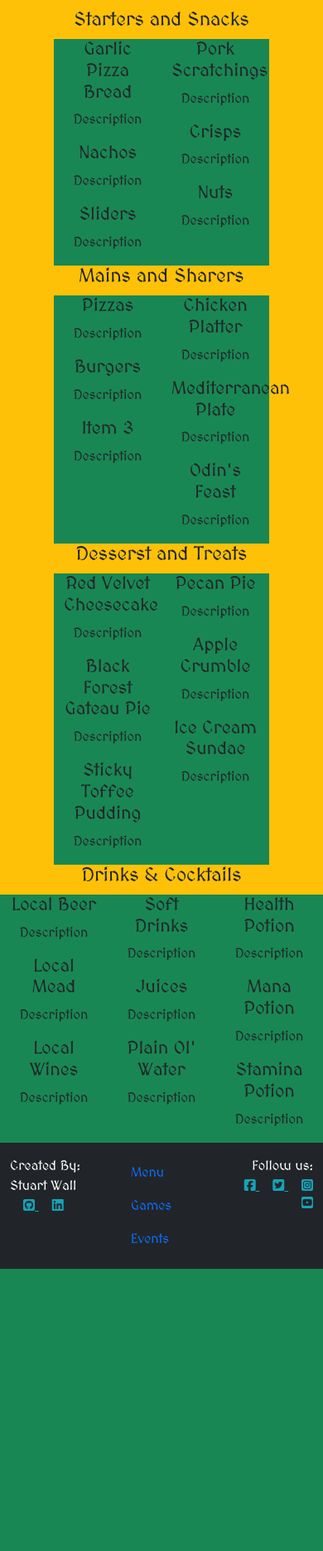
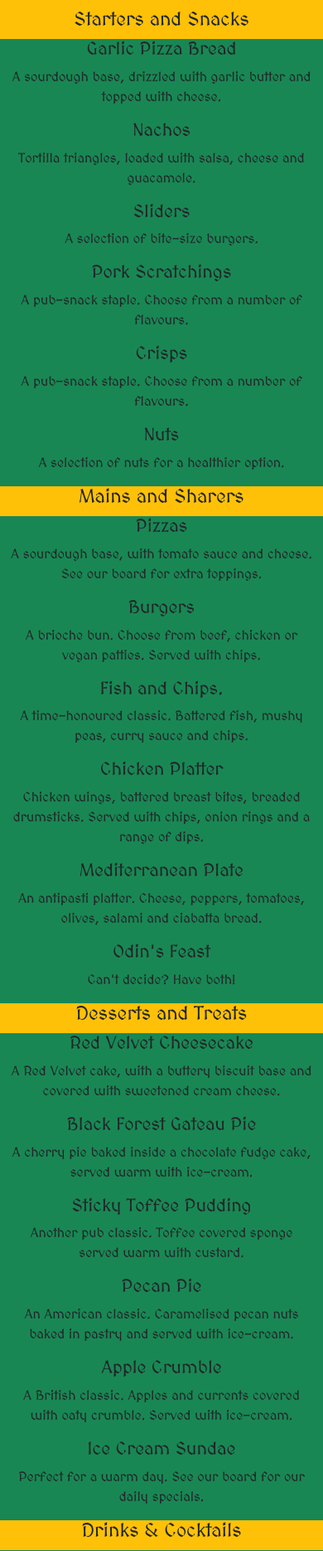
Before and after one commit to Clinelly/CI_PP4_Dragons_Flagon, a Django app: page /fooddrink/ in a window 390 px wide. Shown: the part 404-2273 px from the top of the page at 83% size. Before the commit the page ends 1933 px from the top, so only its background shows below. Run offline with Django 3.2, Linux system fonts and the light colour scheme; some libraries are stand-ins or nearby versions.

Commit message:
Add content to food menu and format for responsive design

```diff
--- a/templates/food_menu.html
+++ b/templates/food_menu.html
@@ -8,86 +8,78 @@
 <div class="container-fluid">
     <div class="row d-flex justify-content-center bg-warning text-center">
         <h3>Starters and Snacks</h3>
-        <div class="col-4 bg-success">
+        <div class="col-lg-4 col-md-8 col-sm-10 bg-success">
             <h4>Garlic Pizza Bread</h4>
-            <p>Description</p>
+            <p>A sourdough base, drizzled with garlic butter and topped with cheese.</p>
             <h4>Nachos</h4>
-            <p>Description</p>
+            <p>Tortilla triangles, loaded with salsa, cheese and guacamole.</p>
             <h4>Sliders</h4>
-            <p>Description</p>
+            <p>A selection of bite-size burgers.</p>
         </div>
-        <div class="col-4 bg-success">
+        <div class="col-lg-4 col-md-8 col-sm-10 bg-success">
             <h4>Pork Scratchings</h4>
-            <p>Description</p>
+            <p>A pub-snack staple. Choose from a number of flavours.</p>
             <h4>Crisps</h4>
-            <p>Description</p>
+            <p>A pub-snack staple. Choose from a number of flavours.</p>
             <h4>Nuts</h4>
-            <p>Description</p>
+            <p>A selection of nuts for a healthier option.</p>
         </div>
     </div>
     <div class="row d-flex justify-content-center bg-warning text-center">
         <h3>Mains and Sharers</h3>
-        <div class="col-4 bg-success">
+        <div class="col-lg-4 col-md-8 col-sm-10 bg-success">
             <h4>Pizzas</h4>
-            <p>Description</p>
+            <p>A sourdough base, with tomato sauce and cheese. See our board for extra toppings.</p>
             <h4>Burgers</h4>
-            <p>Description</p>
-            <h4>Item 3</h4>
-            <p>Description</p>
+            <p>A brioche bun. Choose from beef, chicken or vegan patties. Served with chips.</p>
+            <h4>Fish and Chips.</h4>
+            <p>A time-honoured classic. Battered fish, mushy peas, curry sauce and chips.</p>
         </div>
-        <div class="col-4 bg-success">
+        <div class="col-lg-4 col-md-8 col-sm-10 bg-success">
             <h4>Chicken Platter</h4>
-            <p>Description</p>
+            <p>Chicken wings, battered breast bites, breaded drumsticks. Served with chips, onion rings and a range of dips.</p>
             <h4>Mediterranean Plate</h4>
-            <p>Description</p>
+            <p>An antipasti platter. Cheese, peppers, tomatoes, olives, salami and ciabatta bread.</p>
             <h4>Odin's Feast</h4>
-            <p>Description</p>
+            <p>Can't decide? Have both!</p>
         </div>
     </div>
     <div class="row d-flex justify-content-center bg-warning text-center">
-        <h3>Desserst and Treats</h3>
-        <div class="col-4 bg-success">
+        <h3>Desserts and Treats</h3>
+        <div class="col-lg-4 col-md-8 col-sm-10 bg-success">
             <h4>Red Velvet Cheesecake</h4>
-            <p>Description</p>
+            <p>A Red Velvet cake, with a buttery biscuit base and covered with sweetened cream cheese.</p>
             <h4>Black Forest Gateau Pie</h4>
-            <p>Description</p>
+            <p>A cherry pie baked inside a chocolate fudge cake, served warm with ice-cream.</p>
             <h4>Sticky Toffee Pudding</h4>
-            <p>Description</p>
+            <p>Another pub classic. Toffee covered sponge served warm with custard.</p>
         </div>
-        <div class="col-4 bg-success">
+        <div class="col-lg-4 col-md-8 col-sm-10 bg-success">
             <h4>Pecan Pie</h4>
-            <p>Description</p>
+            <p>An American classic. Caramelised pecan nuts baked in pastry and served with ice-cream.</p>
             <h4>Apple Crumble</h4>
-            <p>Description</p>
+            <p>A British classic. Apples and currents covered with oaty crumble. Served with ice-cream.</p>
             <h4>Ice Cream Sundae</h4>
-            <p>Description</p>
+            <p>Perfect for a warm day. See our board for our daily specials.</p>
         </div>
     </div>
     <div class="row d-flex justify-content-center bg-warning text-center">
         <h3>Drinks & Cocktails</h3>
-        <div class="col-4 bg-success">
-            <h4>Local Beer</h4>
-            <p>Description</p>
+        <div class="col-lg-4 col-md-8 col-sm-10 bg-success">
+            <h4>Local Beer & Cider</h4>
+            <p>A selection of beers and ciders from local breweries. </p>
             <h4>Local Mead</h4>
-            <p>Description</p>
+            <p>A Viking staple! Honey wine sourced from a local brewery.</p>
             <h4>Local Wines</h4>
-            <p>Description</p>
+            <p>Red, White, Rose and Sparkling. All sourced from a local vineyard.</p>
         </div>
-        <div class="col-4 bg-success">
-            <h4>Soft Drinks</h4>
-            <p>Description</p>
-            <h4>Juices</h4>
-            <p>Description</p>
-            <h4>Plain Ol' Water</h4>
-            <p>Description</p>
-        </div>
-        <div class="col-4 bg-success">
+        <div class="col-lg-4 col-md-8 col-sm-10 bg-success">
             <h4>Health Potion</h4>
-            <p>Description</p>
+            <p>Cranberry Juice, Raspberry Vodka and a splash of lime juice.</p>
             <h4>Mana Potion</h4>
-            <p>Description</p>
+            <p>Gin, Blue Curacao and tonic.</p>
             <h4>Stamina Potion</h4>
-            <p>Description</p>
+            <p>Midori, White Rum, Lemonade.</p>
         </div>
     </div>
 </div>
```
Also changed, not shown: dragonsflagon/settings.py (+12 -12 lines).
